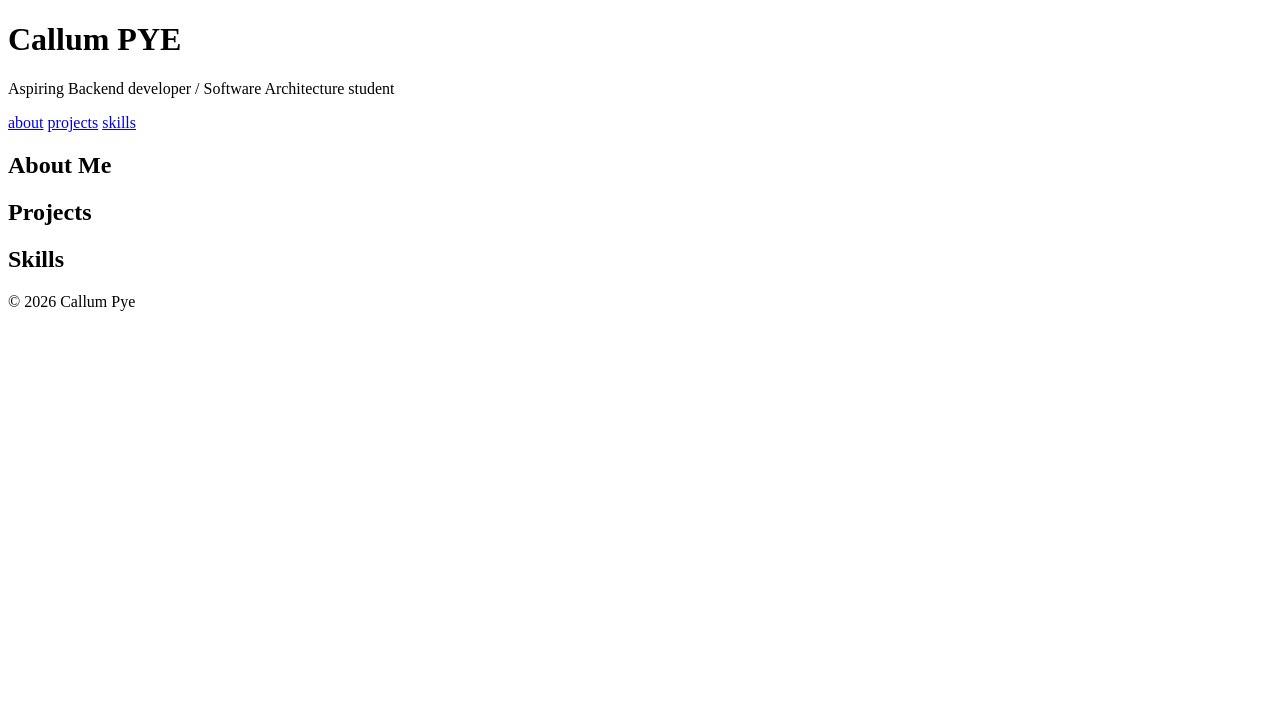
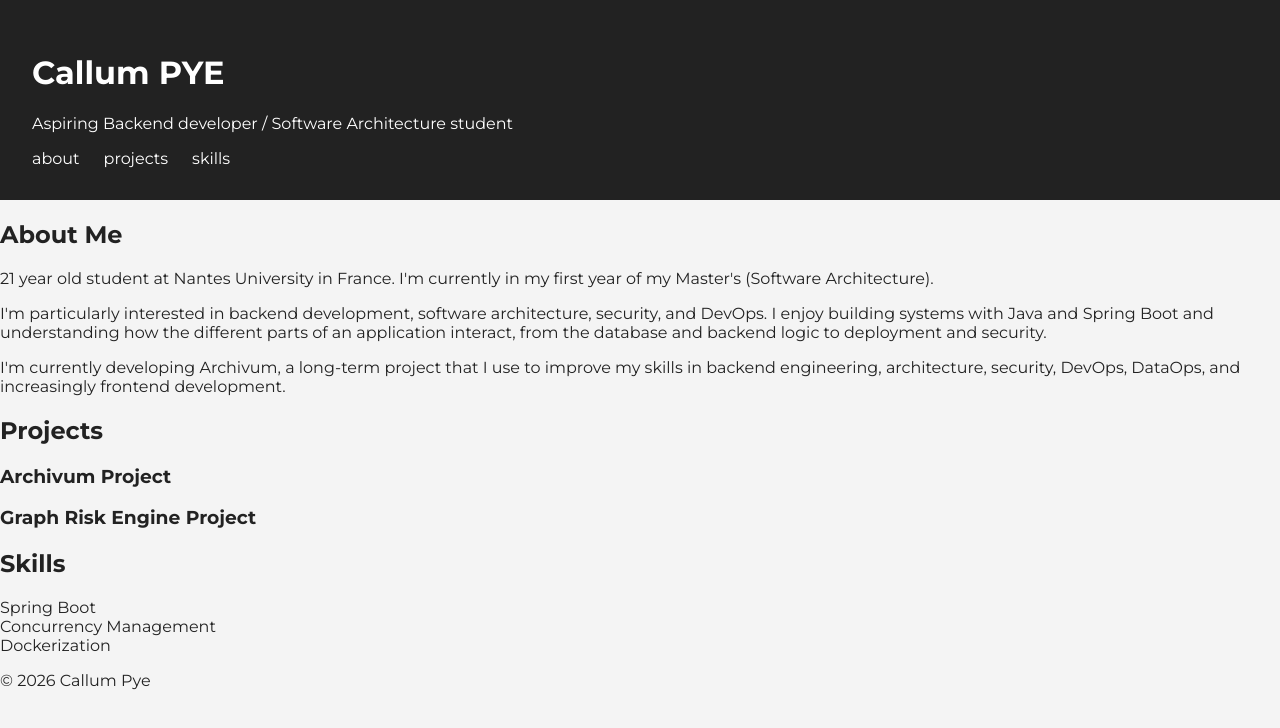
Before and after one commit to callumpye05/newPortoflio, a plain HTML site: page index.html in a window 1280 px wide. Drawn offline with Linux system fonts and the light colour scheme.

Commit message:
Basic  CSS sekleton

```diff
--- a/index.html
+++ b/index.html
@@ -5,6 +5,9 @@
     <meta name="viewport" content="width=device-width, initial-scale=1.0">
     <title>My Portfolio</title>
     <link rel="stylesheet" href="style.css">
+    <link rel="preconnect" href="https://fonts.googleapis.com">
+    <link rel="preconnect" href="https://fonts.gstatic.com" crossorigin>
+    <link href="https://fonts.googleapis.com/css2?family=Montserrat:wght@400;500;600;700&display=swap" rel="stylesheet">
 </head>
 
 <body>
@@ -24,12 +27,35 @@
 
         <section id="about">
             <h2>About Me</h2>
+            <p>
+                21 year old student at Nantes University in France. I'm currently in my first year of my Master's (Software Architecture).
+            </p>
+            <p>
+                I'm particularly interested in backend development, software architecture, security, and DevOps. I enjoy building systems with Java and Spring Boot and understanding how the different parts of an application interact, from the database and backend logic to deployment and security.
+            </p>
+            <p>
+                I'm currently developing Archivum, a long-term project that I use to improve my skills in backend engineering, architecture, security, DevOps, DataOps, and increasingly frontend development.
+            </p>
         </section>
         <section id="projects">
             <h2>Projects</h2>
+            <div class ="projects-container">
+                <article class="project-card">
+                    <h3>Archivum Project</h3>
+                </article>
+                <article class="project-card">
+                    <h3>Graph Risk Engine Project</h3>
+                </article>
+            </div>
         </section>
         <section id="skills">
             <h2>Skills</h2>
+            <div class="skills-container">
+                <div class="skill-card">Spring Boot</div>
+                <div class="skill-card">Concurrency Management</div>
+                <div class="skill-card">Dockerization</div>
+            </div>
+
         </section>
 
 
--- a/style.css
+++ b/style.css
@@ -0,0 +1,26 @@
+* {
+    box-sizing: border-box;
+}
+
+body {
+    margin: 0;
+    font-family: "Montserrat", sans-serif;
+    background-color: #f4f4f4;
+    color: #222;
+}
+
+header {
+    padding: 2rem;
+    background-color: #222;
+    color: white;
+}
+
+nav {
+    display: flex;
+    gap: 1.5rem;
+}
+
+nav a {
+    color : white;
+    text-decoration : none;
+}
```
